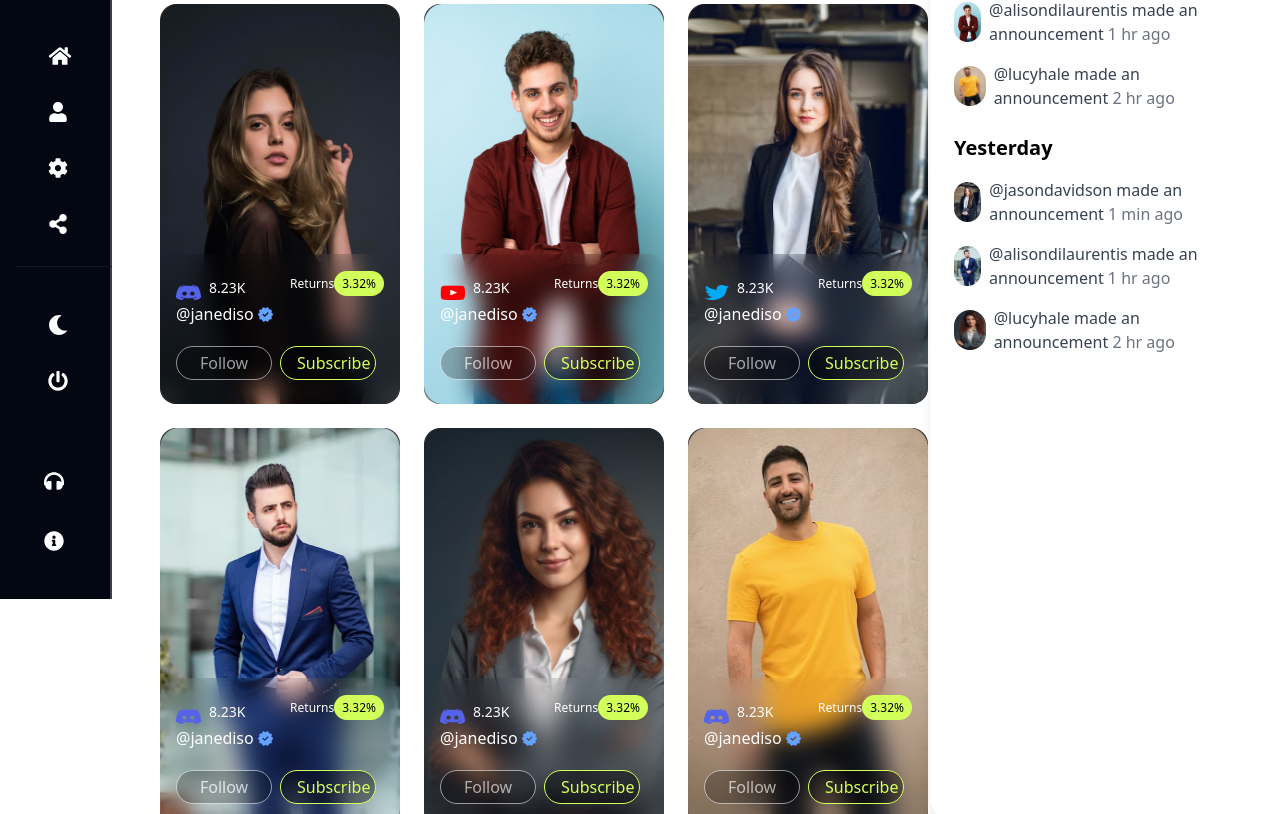
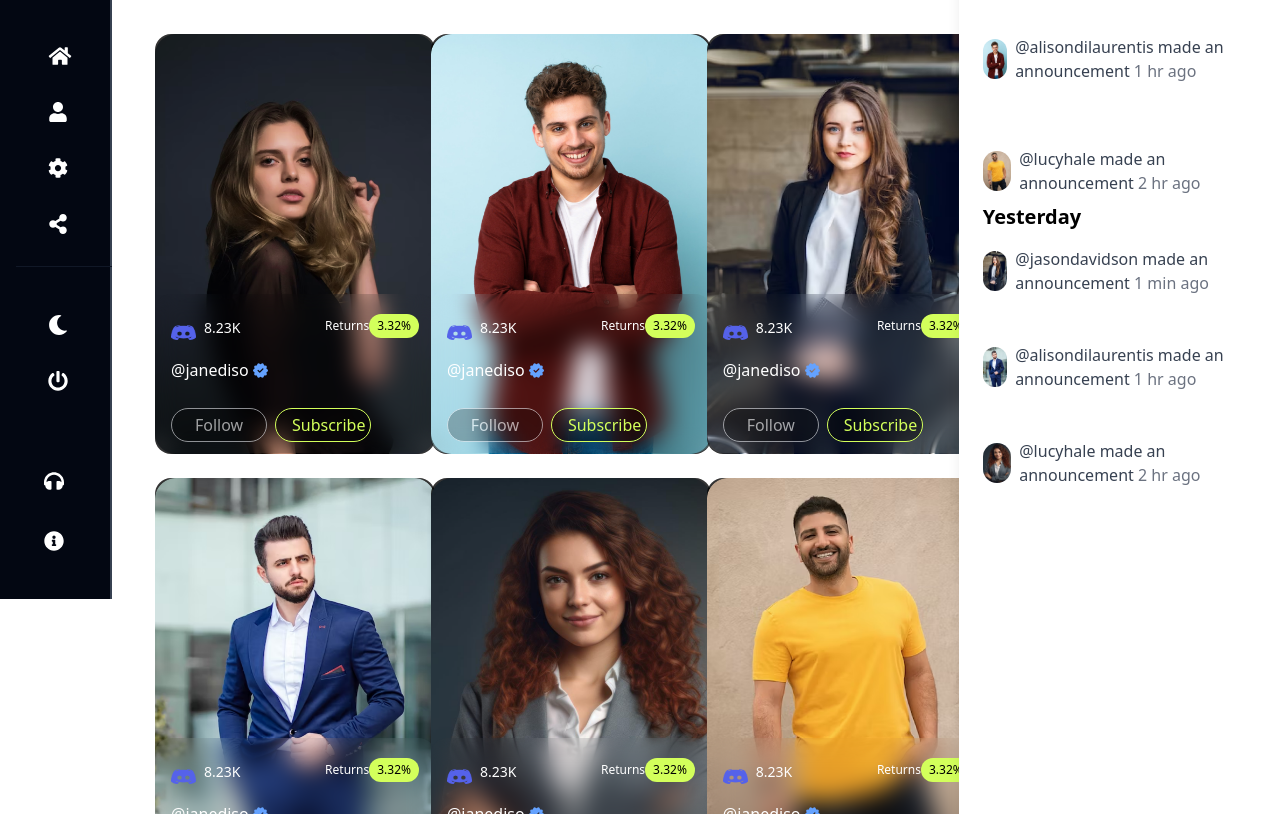
Before and after one commit to zadgaonkarayush/finance, a React (Vite) app: page / in a window 1280 px wide. Shown: the part 286-1100 px from the top of the page. Built offline with nearby package versions, Linux system fonts and the light colour scheme.

Commit message:
Update Dashboard.jsx

```diff
--- a/src/components/Dashboard.jsx
+++ b/src/components/Dashboard.jsx
@@ -13,211 +13,209 @@ import game from '../assets/game.png';
 
 const Dashboard = () => {
     return (
-        <div className="flex flex-col flex-grow" >
+        <div className="flex flex-col flex-grow mx-auto" >
             <Navbar />
 
-            <div className="bg-lime-300 p-4 md:p-6 lg:p-8 text-center rounded-3xl flex flex-col md:flex-row justify-between items-center text-black w-full md:w-[550px] lg:w-[550px] xl:w-[750px]  sxx:w-[1000px] lgx:w-[1350px] absolute top-1 left-8 md:left-32 lg:left-36 h-20 md:h-24 lg:h-24 lgx:h-28 z-20 mt-28 md:mt-32 lg:mt-40">
-                <p className="text-sm md:text-base lg:text-sm">
+            <div className="bg-lime-300 p-4 md:p-6 lg:p-8 text-center rounded-3xl flex flex-col md:flex-row justify-between items-center text-black w-full md:w-[550px] lg:w-[550px] xl:w-[750px]  sxx:w-[1000px] lgx:w-[1500px] mdx:w-[900px] absolute top-1 lgx:top-3 left-8 md:left-32 lg:left-36 h-20 md:h-24 lg:h-24 lgx:h-32 z-20 mt-28 md:mt-32 lg:mt-40 mdx:mt-48 mdx:left-36 lgx:left-44">
+                <p className="text-sm md:text-base lg:text-sm lgx:text-xl">
                     You haven't added any brokerages yet
                 </p>
-                <button className="bg-black text-lime-300 px-6 md:px-8 py-2 md:py-3 rounded-full border-none cursor-pointer w-full md:w-auto mt-4 md:mt-0 lg:w-auto">
+                <button className="bg-black text-lime-300 px-6 md:px-8 py-2 md:py-3 rounded-full border-none cursor-pointer w-full md:w-auto mt-4 md:mt-0 lg:w-auto mdx:w-56 ">
                     LINK BROKERAGE
                 </button>
             </div>
 
 
 
-            <div className='flex justify-between  ml-40 mt-60 lgx:mt-[270px]'>
-                <div className='grid grid-cols-3 bg-white mt-[50px]  gap-6 '>
+            <div className='flex justify-between  ml-[155px] mdx:ml-[150px] lgx:ml-[180px] mt-[270px] lgx:mt-[320px] mdx:mt-[283px]'>
+                <div className='grid grid-cols-3 bg-white mt-[50px]  gap-6 lgx:gap-8'>
 
-                    <div className="bg-black/80 p-0 rounded-2xl text-white w-[240px] h-[400px] sxx:w-[320px] sxx:h-[500px] lgx:w-[420px] lgx:h-[600px] relative">
+                    <div className="bg-black/80 p-0 rounded-2xl text-white w-[280px] h-[420px] sxx:w-[320px] sxx:h-[500px] lgx:w-[475px] lgx:h-[645px] relative">
                         <img src={Image1} alt="Trader 1" className="w-full h-full rounded-2xl mb-2" />
-                        <div className="flex justify-between absolute top-[250px] w-full h-[150px] sxx:top-[350px] lgx:top-[450px] rounded-2xl backdrop-blur-md p-4">
+                        <div className="flex justify-between absolute top-[260px] w-full h-[159px] sxx:top-[350px] lgx:h-[194px] lgx:top-[450px] rounded-2xl backdrop-blur-md p-4">
                             <div className="flex flex-col relative top-2">
                                 <span className="flex items-center text-sm">
                                     <img src={game} className="w-[25px] h-[15px] mr-2 relative top-1" />
                                     8.23K
                                 </span>
-                                <span className="flex items-center mt-1 text-base lgx:text-lg">
+                                <span className=" relative top-4 flex items-center mt-1 text-base lgx:text-lg">
                                     @janediso
                                     <img src={Icon} className="w-[15px] h-[15px] ml-1" />
                                 </span>
                             </div>
                            <div>
-                           <span className="text-xs mt-4 sxx:text-sm lgx:text-base ">Returns</span>
-                            <span className="bg-[#d3ff5b] text-black text-xs rounded-2xl px-2 py-1 lgx:px-4 lgx:py-2 mt-1  sxx:ml-1">
+                           <span className="text-xs mt-5  sxx:text-sm lgx:text-base ">Returns</span>
+                            <button className="bg-[#d3ff5b] text-black text-xs mdx:w-[85px] lgx:w-[105px]  rounded-2xl px-2 py-1 lgx:px-4 lgx:py-2 mt-1  sxx:ml-1 mdx:ml-3">
                                 3.32%
-                            </span>
+                            </button>
                            </div>
                         </div>
-                        <div className="absolute bottom-6 left-4 space-x-2">
-                            <button className="bg-black/40 text-white opacity-60 rounded-full px-4 py-1 border border-wheat w-24 sxx:w-32 lgx:w-44">
+                        <div className="absolute bottom-3 left-4  space-x-2">
+                            <button className="bg-black/40 text-white opacity-60 rounded-full px-4 py-1 border border-wheat w-24 lgx:ml-10 mdx:w-28 sxx:w-32 lgx:w-44">
                                 Follow
                             </button>
-                            <button className="bg-black/40 text-[#d3ff5b] border-[#d3ff5b] rounded-full px-4 py-1 border w-24 sxx:w-32 lgx:w-44 ">
+                            <button className="bg-black/40 text-[#d3ff5b] border-[#d3ff5b] rounded-full px-4 py-1 border w-24 mdx:w-28 sxx:w-32 lgx:w-44 ">
                                 Subscribe
                             </button>
                         </div>
                     </div>
-                    <div className="bg-black/80 p-0 rounded-2xl text-white w-[240px] h-[400px] sxx:w-[320px] sxx:h-[500px] lgx:w-[420px] lgx:h-[600px] relative">
+                    <div className="bg-black/80 p-0 rounded-2xl text-white w-[280px] h-[420px] sxx:w-[320px] sxx:h-[500px] lgx:w-[475px] lgx:h-[645px] relative">
                         <img src={Image2} alt="Trader 1" className="w-full h-full rounded-2xl mb-2" />
-                        <div className="flex justify-between absolute top-[250px] w-full h-[150px] sxx:top-[350px] lgx:top-[450px] rounded-2xl backdrop-blur-md p-4">
+                        <div className="flex justify-between absolute top-[260px] w-full h-[159px] sxx:top-[350px] lgx:h-[194px] lgx:top-[450px] rounded-2xl backdrop-blur-md p-4">
                             <div className="flex flex-col relative top-2">
                                 <span className="flex items-center text-sm">
-                                    <img src={youtube} className="w-[25px] h-[15px] mr-2 relative top-1" />
+                                    <img src={game} className="w-[25px] h-[15px] mr-2 relative top-1" />
                                     8.23K
                                 </span>
-                                <span className="flex items-center mt-1 text-base lgx:text-lg">
+                                <span className=" relative top-4 flex items-center mt-1 text-base lgx:text-lg">
                                     @janediso
                                     <img src={Icon} className="w-[15px] h-[15px] ml-1" />
                                 </span>
                             </div>
                            <div>
-                           <span className="text-xs mt-4 sxx:text-sm lgx:text-base ">Returns</span>
-                            <span className="bg-[#d3ff5b] text-black text-xs rounded-2xl px-2 py-1 lgx:px-4 lgx:py-2 mt-1  sxx:ml-1">
+                           <span className="text-xs mt-5  sxx:text-sm lgx:text-base ">Returns</span>
+                            <button className="bg-[#d3ff5b] text-black text-xs mdx:w-[85px] lgx:w-[105px]  rounded-2xl px-2 py-1 lgx:px-4 lgx:py-2 mt-1  sxx:ml-1 mdx:ml-3">
                                 3.32%
-                            </span>
+                            </button>
                            </div>
                         </div>
-                        <div className="absolute bottom-6 left-4 space-x-2">
-                            <button className="bg-black/40 text-white opacity-60 rounded-full px-4 py-1 border border-wheat w-24 sxx:w-32 lgx:w-44">
+                        <div className="absolute bottom-3 left-4  space-x-2">
+                            <button className="bg-black/40 text-white opacity-60 rounded-full px-4 py-1 border border-wheat w-24 lgx:ml-10 mdx:w-28 sxx:w-32 lgx:w-44">
                                 Follow
                             </button>
-                            <button className="bg-black/40 text-[#d3ff5b] border-[#d3ff5b] rounded-full px-4 py-1 border w-24 sxx:w-32 lgx:w-44 ">
+                            <button className="bg-black/40 text-[#d3ff5b] border-[#d3ff5b] rounded-full px-4 py-1 border w-24 mdx:w-28 sxx:w-32 lgx:w-44 ">
                                 Subscribe
                             </button>
                         </div>
                     </div>
-                    <div className="bg-black/80 p-0 rounded-2xl text-white w-[240px] h-[400px] sxx:w-[320px] sxx:h-[500px] lgx:w-[420px] lgx:h-[600px] relative">
+                    <div className="bg-black/80 p-0 rounded-2xl text-white w-[280px] h-[420px] sxx:w-[320px] sxx:h-[500px] lgx:w-[475px] lgx:h-[645px] relative">
                         <img src={Image3} alt="Trader 1" className="w-full h-full rounded-2xl mb-2" />
-                        <div className="flex justify-between absolute top-[250px] w-full h-[150px] sxx:top-[350px] lgx:top-[450px] rounded-2xl backdrop-blur-md p-4">
+                        <div className="flex justify-between absolute top-[260px] w-full h-[159px] sxx:top-[350px] lgx:h-[194px] lgx:top-[450px] rounded-2xl backdrop-blur-md p-4">
                             <div className="flex flex-col relative top-2">
                                 <span className="flex items-center text-sm">
-                                    <img src={twitter} className="w-[25px] h-[15px] mr-2 relative top-1" />
+                                    <img src={game} className="w-[25px] h-[15px] mr-2 relative top-1" />
                                     8.23K
                                 </span>
-                                <span className="flex items-center mt-1 text-base lgx:text-lg">
+                                <span className=" relative top-4 flex items-center mt-1 text-base lgx:text-lg">
                                     @janediso
                                     <img src={Icon} className="w-[15px] h-[15px] ml-1" />
                                 </span>
                             </div>
                            <div>
-                           <span className="text-xs mt-4 sxx:text-sm lgx:text-base ">Returns</span>
-                            <span className="bg-[#d3ff5b] text-black text-xs rounded-2xl px-2 py-1 lgx:px-4 lgx:py-2 mt-1  sxx:ml-1">
+                           <span className="text-xs mt-5  sxx:text-sm lgx:text-base ">Returns</span>
+                            <button className="bg-[#d3ff5b] text-black text-xs mdx:w-[85px] lgx:w-[105px]  rounded-2xl px-2 py-1 lgx:px-4 lgx:py-2 mt-1  sxx:ml-1 mdx:ml-3">
                                 3.32%
-                            </span>
+                            </button>
                            </div>
                         </div>
-                        <div className="absolute bottom-6 left-4 space-x-2">
-                            <button className="bg-black/40 text-white opacity-60 rounded-full px-4 py-1 border border-wheat w-24 sxx:w-32 lgx:w-44">
+                        <div className="absolute bottom-3 left-4  space-x-2">
+                            <button className="bg-black/40 text-white opacity-60 rounded-full px-4 py-1 border border-wheat w-24 lgx:ml-10 mdx:w-28 sxx:w-32 lgx:w-44">
                                 Follow
                             </button>
-                            <button className="bg-black/40 text-[#d3ff5b] border-[#d3ff5b] rounded-full px-4 py-1 border w-24 sxx:w-32 lgx:w-44 ">
+                            <button className="bg-black/40 text-[#d3ff5b] border-[#d3ff5b] rounded-full px-4 py-1 border w-24 mdx:w-28 sxx:w-32 lgx:w-44 ">
                                 Subscribe
                             </button>
                         </div>
                     </div>
-                    <div className="bg-black/80 p-0 rounded-2xl text-white w-[240px] h-[400px] sxx:w-[320px] sxx:h-[500px] lgx:w-[420px] lgx:h-[600px] relative">
+                    <div className="bg-black/80 p-0 rounded-2xl text-white w-[280px] h-[420px] sxx:w-[320px] sxx:h-[500px] lgx:w-[475px] lgx:h-[645px] relative">
                         <img src={Image4} alt="Trader 1" className="w-full h-full rounded-2xl mb-2" />
-                        <div className="flex justify-between absolute top-[250px] w-full h-[150px] sxx:top-[350px] lgx:top-[450px] rounded-2xl backdrop-blur-md p-4">
+                        <div className="flex justify-between absolute top-[260px] w-full h-[159px] sxx:top-[350px] lgx:h-[194px] lgx:top-[450px] rounded-2xl backdrop-blur-md p-4">
                             <div className="flex flex-col relative top-2">
                                 <span className="flex items-center text-sm">
                                     <img src={game} className="w-[25px] h-[15px] mr-2 relative top-1" />
                                     8.23K
                                 </span>
-                                <span className="flex items-center mt-1 text-base lgx:text-lg">
+                                <span className=" relative top-4 flex items-center mt-1 text-base lgx:text-lg">
                                     @janediso
                                     <img src={Icon} className="w-[15px] h-[15px] ml-1" />
                                 </span>
                             </div>
                            <div>
-                           <span className="text-xs mt-4 sxx:text-sm lgx:text-base ">Returns</span>
-                            <span className="bg-[#d3ff5b] text-black text-xs rounded-2xl px-2 py-1 lgx:px-4 lgx:py-2 mt-1  sxx:ml-1">
+                           <span className="text-xs mt-5  sxx:text-sm lgx:text-base ">Returns</span>
+                            <button className="bg-[#d3ff5b] text-black text-xs mdx:w-[85px] lgx:w-[105px]  rounded-2xl px-2 py-1 lgx:px-4 lgx:py-2 mt-1  sxx:ml-1 mdx:ml-3">
                                 3.32%
-                            </span>
+                            </button>
                            </div>
                         </div>
-                        <div className="absolute bottom-6 left-4 space-x-2">
-                            <button className="bg-black/40 text-white opacity-60 rounded-full px-4 py-1 border border-wheat w-24 sxx:w-32 lgx:w-44">
+                        <div className="absolute bottom-3 left-4  space-x-2">
+                            <button className="bg-black/40 text-white opacity-60 rounded-full px-4 py-1 border border-wheat w-24 lgx:ml-10 mdx:w-28 sxx:w-32 lgx:w-44">
                                 Follow
                             </button>
-                            <button className="bg-black/40 text-[#d3ff5b] border-[#d3ff5b] rounded-full px-4 py-1 border w-24 sxx:w-32 lgx:w-44 ">
+                            <button className="bg-black/40 text-[#d3ff5b] border-[#d3ff5b] rounded-full px-4 py-1 border w-24 mdx:w-28 sxx:w-32 lgx:w-44 ">
                                 Subscribe
                             </button>
                         </div>
                     </div>
-                    <div className="bg-black/80 p-0 rounded-2xl text-white w-[240px] h-[400px] sxx:w-[320px] sxx:h-[500px] lgx:w-[420px] lgx:h-[600px] relative">
+                    <div className="bg-black/80 p-0 rounded-2xl text-white w-[280px] h-[420px] sxx:w-[320px] sxx:h-[500px] lgx:w-[475px] lgx:h-[645px] relative">
                         <img src={Image5} alt="Trader 1" className="w-full h-full rounded-2xl mb-2" />
-                        <div className="flex justify-between absolute top-[250px] w-full h-[150px] sxx:top-[350px] lgx:top-[450px] rounded-2xl backdrop-blur-md p-4">
+                        <div className="flex justify-between absolute top-[260px] w-full h-[159px] sxx:top-[350px] lgx:h-[194px] lgx:top-[450px] rounded-2xl backdrop-blur-md p-4">
                             <div className="flex flex-col relative top-2">
                                 <span className="flex items-center text-sm">
                                     <img src={game} className="w-[25px] h-[15px] mr-2 relative top-1" />
                                     8.23K
                                 </span>
-                                <span className="flex items-center mt-1 text-base lgx:text-lg">
+                                <span className=" relative top-4 flex items-center mt-1 text-base lgx:text-lg">
                                     @janediso
                                     <img src={Icon} className="w-[15px] h-[15px] ml-1" />
                                 </span>
                             </div>
                            <div>
-                           <span className="text-xs mt-4 sxx:text-sm lgx:text-base ">Returns</span>
-                            <span className="bg-[#d3ff5b] text-black text-xs rounded-2xl px-2 py-1 lgx:px-4 lgx:py-2 mt-1  sxx:ml-1">
+                           <span className="text-xs mt-5  sxx:text-sm lgx:text-base ">Returns</span>
+                            <button className="bg-[#d3ff5b] text-black text-xs mdx:w-[85px] lgx:w-[105px]  rounded-2xl px-2 py-1 lgx:px-4 lgx:py-2 mt-1  sxx:ml-1 mdx:ml-3">
                                 3.32%
-                            </span>
+                            </button>
                            </div>
                         </div>
-                        <div className="absolute bottom-6 left-4 space-x-2">
-                            <button className="bg-black/40 text-white opacity-60 rounded-full px-4 py-1 border border-wheat w-24 sxx:w-32 lgx:w-44">
+                        <div className="absolute bottom-3 left-4  space-x-2">
+                            <button className="bg-black/40 text-white opacity-60 rounded-full px-4 py-1 border border-wheat w-24 lgx:ml-10 mdx:w-28 sxx:w-32 lgx:w-44">
                                 Follow
                             </button>
-                            <button className="bg-black/40 text-[#d3ff5b] border-[#d3ff5b] rounded-full px-4 py-1 border w-24 sxx:w-32 lgx:w-44 ">
+                            <button className="bg-black/40 text-[#d3ff5b] border-[#d3ff5b] rounded-full px-4 py-1 border w-24 mdx:w-28 sxx:w-32 lgx:w-44 ">
                                 Subscribe
                             </button>
                         </div>
                     </div>
-                    <div className="bg-black/80 p-0 rounded-2xl text-white w-[240px] h-[400px] sxx:w-[320px] sxx:h-[500px] lgx:w-[420px] lgx:h-[600px] relative">
+                    <div className="bg-black/80 p-0 rounded-2xl text-white w-[280px] h-[420px] sxx:w-[320px] sxx:h-[500px] lgx:w-[475px] lgx:h-[645px] relative">
                         <img src={Image6} alt="Trader 1" className="w-full h-full rounded-2xl mb-2" />
-                        <div className="flex justify-between absolute top-[250px] w-full h-[150px] sxx:top-[350px] lgx:top-[450px] rounded-2xl backdrop-blur-md p-4">
+                        <div className="flex justify-between absolute top-[260px] w-full h-[159px] sxx:top-[350px] lgx:h-[194px] lgx:top-[450px] rounded-2xl backdrop-blur-md p-4">
                             <div className="flex flex-col relative top-2">
                                 <span className="flex items-center text-sm">
                                     <img src={game} className="w-[25px] h-[15px] mr-2 relative top-1" />
                                     8.23K
                                 </span>
-                                <span className="flex items-center mt-1 text-base lgx:text-lg">
+                                <span className=" relative top-4 flex items-center mt-1 text-base lgx:text-lg">
                                     @janediso
                                     <img src={Icon} className="w-[15px] h-[15px] ml-1" />
                                 </span>
                             </div>
                            <div>
-                           <span className="text-xs mt-4 sxx:text-sm lgx:text-base ">Returns</span>
-                            <span className="bg-[#d3ff5b] text-black text-xs rounded-2xl px-2 py-1 lgx:px-4 lgx:py-2 mt-1  sxx:ml-1">
+                           <span className="text-xs mt-5  sxx:text-sm lgx:text-base ">Returns</span>
+                            <button className="bg-[#d3ff5b] text-black text-xs mdx:w-[85px] lgx:w-[105px]  rounded-2xl px-2 py-1 lgx:px-4 lgx:py-2 mt-1  sxx:ml-1 mdx:ml-3">
                                 3.32%
-                            </span>
+                            </button>
                            </div>
                         </div>
-                        <div className="absolute bottom-6 left-4 space-x-2">
-                            <button className="bg-black/40 text-white opacity-60 rounded-full px-4 py-1 border border-wheat w-24 sxx:w-32 lgx:w-44">
+                        <div className="absolute bottom-3 left-4  space-x-2">
+                            <button className="bg-black/40 text-white opacity-60 rounded-full px-4 py-1 border border-wheat w-24 lgx:ml-10 mdx:w-28 sxx:w-32 lgx:w-44">
                                 Follow
                             </button>
-                            <button className="bg-black/40 text-[#d3ff5b] border-[#d3ff5b] rounded-full px-4 py-1 border w-24 sxx:w-32 lgx:w-44 ">
+                            <button className="bg-black/40 text-[#d3ff5b] border-[#d3ff5b] rounded-full px-4 py-1 border w-24 mdx:w-28 sxx:w-32 lgx:w-44 ">
                                 Subscribe
                             </button>
                         </div>
                     </div>
-
-
                     {/* Repeat similar blocks for other trader cards */}
 
-                 <div className='relative left-72 sxx:left-80 lgx:left-[450px]'>
+                 <div className='relative left-72 sxx:left-80 mdx:left-[350px] lgx:left-[550px]'>
                  <button className="w-[200px] h-[50px] sxx:w-[275px] sxx:h-[75px] lgx:w-[350px] lgx:h-[90px] rounded-full text-sm font-medium bg-white mx-auto mt-8  border border-black">
                         LOAD MORE
                     </button>
                  </div>
 
                 </div>
-                <aside className="bg-white shadow-lg rounded-tl-3xl rounded-bl-3xl p-6 2xl:w-[480px] xl:w-[350px] lg:w-[300px] mdx:w-[460px] sxx:w-[700px] lgx:w-[850px] mt-0 z-40 mr-0 relative bottom-28">
+                <aside className="bg-white shadow-lg rounded-tl-3xl rounded-bl-3xl p-6 2xl:w-[480px] xl:w-[350px] lg:w-[300px] mdx:w-[420px] sxx:w-[700px] lgx:w-[750px] mt-0 z-40 mr-0 relative bottom-[137px]">
                     <h2 className="text-xl font-semibold mb-4">Today</h2>
-                    <ul className="announcement-list space-y-4">
+                    <ul className="announcement-list space-y-12">
                         <li className="flex items-center">
                             <span className='noti-pic mr-2'>
                                 <img src={Image1} alt="@jasondavidson" className="w-10 h-10 sxx:w-12 sxx:h-12 lgx:w-16 lgx:h-16 rounded-full" />
@@ -233,7 +231,7 @@ const Dashboard = () => {
                             </span>
                             <span className="text-gray-700 sxx:text-lg lgx:text-2xl  ">@alisondilaurentis made an announcement <span className='minute text-gray-500 sxx:text-lg  '>1 hr ago</span></span>
                         </li>
-                        <li className="flex items-center">
+                        <li className="relative flex items-center top-4">
                             <span className='noti-pic mr-2'>
                                 <img src={Image6} alt="@lucyhale" className="w-10 h-10 sxx:w-12 sxx:h-12 lgx:w-16 lgx:h-16 rounded-full" />
                             </span>
@@ -241,7 +239,7 @@ const Dashboard = () => {
                         </li>
                     </ul>
                     <h2 className="text-xl font-semibold mt-6 mb-4">Yesterday</h2>
-                    <ul className="announcement-list space-y-4">
+                    <ul className="announcement-list space-y-12">
                         <li className="flex items-center">
                             <span className='noti-pic mr-2'>
                                 <img src={Image3} alt="@jasondavidson" className="w-10 h-10 sxx:w-12 sxx:h-12 lgx:w-16 lgx:h-16 rounded-full" />
```
